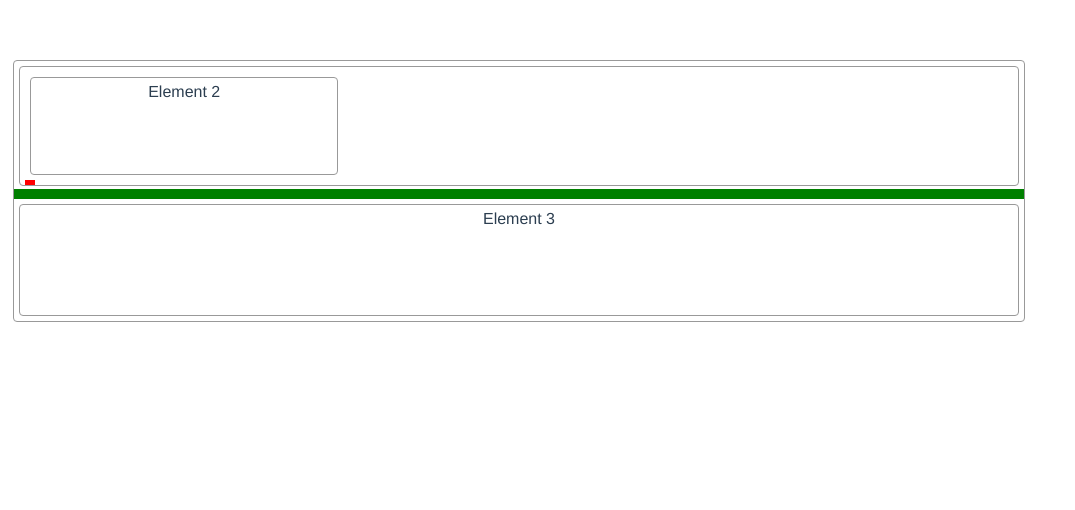
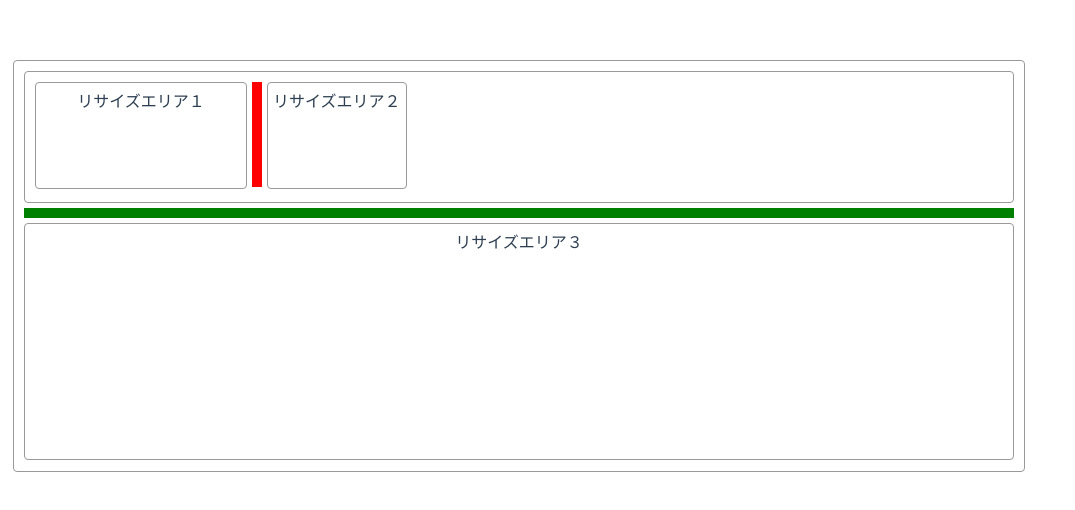
Before and after one commit to Shikataramuno/resizable-div-layout, a Vue app: page / in a window 1280 px wide. Shown: the top 510 px of the page, without its empty margins (0-1075 px from the left). Built offline with nearby package versions, Linux system fonts and the light colour scheme.

Commit message:
div要素のwidth属性を制御してリサイズするようにした

```diff
--- a/src/components/ResizableDivView.vue
+++ b/src/components/ResizableDivView.vue
@@ -1,50 +1,44 @@
 <template>
   <div id="resizeArea"
     ref="resizeArea"
-    style="width:1000px; height:250px; overflow:auto; position: relative;"
+    style="height: 400px;"
     class="element">
     <div id="topElements"
-      ref="topElement"
-      class="element"
-      style="overflow:auto; position:absolute; left: 0; top: 0; right:0;">
+      ref="topElements"
+      style="height: 120px;"
+      class="element">
+      <div id="element1"
+        ref="element1"
+        style="width: 200px;"
+        class="element">
+        リサイズエリア１
+      </div>
+      <div id="resizerX"
+        ref="resizerX"
+        style="background: red;"
+        draggable="true"
+        @dragstart="xResizeStart"
+        @dragend="xResizeEnd"
+        @drag="xResize">
+      </div>
       <div id="element2"
         ref="element2"
-        class="element"
-        style="width: 30%; height:10px; position: relative;">
-        Element 2
-        <!--
-        <div id="resizerXY"
-          ref="resizeXY"
-          draggable="true"
-          style="width: 10px; height: 10px; background: blue; position:absolute; left: 0; bottom: 0;"
-          @drag="resizeXYHandler">
-        </div>
-        -->
-      </div>
-      <div id="resizerX"
-        ref="resizeX"
-        draggable="true"
-        style="width: 10px; height:100%; background: red;"
-        @drag="resizeXHandler">
-      </div>
-      <div id="element1"
-        ref="element1"
-        class="element"
-        style="height:10px; overflow:auto;">
-        Element 1
+        class="element">
+        リサイズエリア２
       </div>
     </div>
     <div id="resizerY"
       ref="resizerY"
+      style="background: green;"
       draggable="true"
-      style="height:10px; position:absolute; left: 0; right:0; background: green;"
-      @drag="resizeYHandler">
+      @dragstart="yResizeStart"
+      @dragend="yResizeEnd"
+      @drag="yResize">
     </div>
     <div id="element3"
       ref="element3"
-      class="element"
-      style="height:100px; position:absolute; left: 0; bottom: 0; right:0;">
-      Element 3
+      class="element">
+      リサイズエリア３
     </div>
   </div>
 </template>
@@ -56,9 +50,11 @@ import { Component, Prop, Vue } from 'vue-property-decorator';
 @Component
 export default class ResizableDivView extends Vue {
   name: string = 'ResizableDivView';
-   $refs!: {
+  previousX: number = 0;
+  previousY: number = 0;
+  $refs!: {
     'resizeArea': HTMLDivElement;
-    'topElement': HTMLDivElement;
+    'topElements': HTMLDivElement;
     'element1': HTMLDivElement;
     'element2': HTMLDivElement;
     'element3': HTMLDivElement;
@@ -67,64 +63,89 @@ export default class ResizableDivView extends Vue {
     'resizerY': HTMLDivElement;
   };
 
-  onresize(): void {
-    const topElements: HTMLDivElement = this.$refs.topElement;
+　// 各Elementの高さ調整
+  setElementsHeight(): void {
+    // topElements内の<div>をpaddingを考慮してtopElementsの高さに合わせる
+    const padding: number = 25; // 上下5px
+    const topElements: HTMLDivElement = this.$refs.topElements;
+    let styleHeight: string = topElements!.style!.height!;
+    const topElementsHeight: number = Number(styleHeight.substring(0, styleHeight.indexOf('px')));
+    const innerElementsHeight: string = topElementsHeight - padding + 'px';
+    console.log('topElementsHeight : ' + styleHeight);
+    console.log('innerElementsHeight : ' +  innerElementsHeight);
+
     const element1: HTMLDivElement = this.$refs.element1;
+    element1.style.height = innerElementsHeight;
     const element2: HTMLDivElement = this.$refs.element2;
-    const element3: HTMLDivElement = this.$refs.element3;
+    element2.style.height = innerElementsHeight;
+    const resizerX: HTMLDivElement = this.$refs.resizerX;
+    resizerX.style.height = innerElementsHeight;
+
+    // リサイズエリア３の高さを変更
+    const resizeArea: HTMLElement = this.$refs.resizeArea;
+    styleHeight = resizeArea!.style!.height!;
+    const resizeAreaHeight: number = Number(styleHeight.substring(0, styleHeight.indexOf('px')));
     const resizerY: HTMLDivElement = this.$refs.resizerY;
-    resizerY.style.top = element3!.offsetTop - 15 + 'px';
-    topElements.style.height = resizerY!.offsetTop - 20 + 'px';
-    let height: number = topElements!.clientHeight - 32;
-    if (height < 0) {
-      height = 0;
-    }
-    element1.style.height = height + 'px';
-    element2.style.height = height + 'px';
+
+    const el3Height: string = resizeAreaHeight - topElementsHeight - padding - 30 + 'px';
+    const element3: HTMLElement = this.$refs.element3;
+    element3.style.height = el3Height;
   }
-  resizeX(x: number): void {
-    const element2: HTMLDivElement = this.$refs.element2;
-    const resizeArea: HTMLDivElement = this.$refs.resizeArea;
-    element2.style.width =
-      element2!.parentElement!.clientWidth!
-      + resizeArea!.offsetLeft
-      - x
-      + 'px';
-    console.log('element2.style.width = ' + element2.style.width);
+  // 横方向のリサイズ
+  changeWidth(x: number): void {
+    const element1: HTMLDivElement = this.$refs.element1;
+    const styleWidth: string = element1!.style!.width!;
+    const width: number = Number(styleWidth.substring(0, styleWidth.indexOf('px')));
+    const xdev: number = x - this.previousX;
+    element1.style.width = width + xdev + 'px';
+    this.previousX = x;
   }
-  resizeY(y: number): void {
-    const element3: HTMLDivElement = this.$refs.element3;
-    const resizeArea: HTMLDivElement = this.$refs.resizeArea;
-    const height: number =
-        element3!.parentElement!.clientHeight!
-        + resizeArea!.offsetTop
-        - y;
-    if ((height + 100) > element3!.parentElement!.clientHeight!) {
-      return;
-    }
-    element3.style.height = height + 'px';
-    this.onresize();
+  // 縦方向のリサイズ
+  changeHeight(y: number): void {
+    const topElements: HTMLDivElement = this.$refs.topElements;
+    const styleHeight: string = topElements!.style!.height!;
+    const height: number = Number(styleHeight.substring(0, styleHeight.indexOf('px')));
+    const ydev: number = y - this.previousY;
+    topElements.style.height = height + ydev + 'px';
+    this.previousY = y;
+    this.setElementsHeight();
   }
-  resizeXYHandler(e: MouseEvent): void {
+
+  // ドラッグ＆ドロップのイベントハンドラー
+  xResizeStart(e: MouseEvent): void {
+    const resizerX: HTMLElement = this.$refs.resizerX;
+    resizerX.style.background = '#000000';
+    this.previousX = e.pageX;
+  }
+  xResizeEnd(e: MouseEvent): void {
+    const resizerX: HTMLElement = this.$refs.resizerX;
+    resizerX.style.background = 'red';
+    this.previousX = 0;
+  }
+  xResize(e: MouseEvent): void {
     if (e.pageX) {
-      this.resizeX(e.pageX + 10);
-    }
-    this.resizeY(e.pageY + 50);
-  }
-  resizeXHandler(e: MouseEvent): void {
-    console.log('resizeXHandler e.pageX : ' + e.pageX);
-    if (e.pageX) {
-      this.resizeX(e.pageX + 25);
+      this.changeWidth(e.pageX);
     }
   }
-  resizeYHandler(e: MouseEvent): void {
-    this.resizeY(e.pageY + 25);
+  yResizeStart(e: MouseEvent): void {
+    const resizerY: HTMLElement = this.$refs.resizerY;
+    resizerY.style.background = '#000000';
+    this.previousY = e.pageY;
   }
+  yResizeEnd(e: MouseEvent) {
+    const resizerY: HTMLElement = this.$refs.resizerY;
+    resizerY.style.background = 'green';
+    this.previousY = 0;
+  }
+  yResize(e: MouseEvent): void {
+    if (e.pageY) {
+      this.changeHeight(e.pageY);
+    }
+  }
+
+  // 初期表示
   mounted(): void {
-    this.onresize();
-    // Resizer.resizerXY('resizeXY', this.resizeXYHandler);
-    // Resizer.resizerX('resizeX', this.resizeXHandler);
-    // Resizer.resizerY('resizeY', this.resizeYHandler);
+    this.setElementsHeight();
   }
 }
 </script>
@@ -136,13 +157,37 @@ export default class ResizableDivView extends Vue {
   margin: 5px;
   padding: 5px;
 }
+#resizeArea {
+  width: 1000px;
+  /* height: 400px; */
+  /* overflow: auto; */
+}
+/* */
+#topElements {
+  overflow: auto;
+}
+#element1 {
+  float: left;
+}
+#resizerX {
+  width: 10px;
+  float: left;
+  margin: 5px 0px;
+  padding: 5px 0px;
+  cursor: e-resize;
+}
+#element2 {
+  float: left;
+}
+/* */
 #resizerY {
+  height: 10px;
+  margin: 0px 5px;
+  padding: 0px 5px;
   cursor: n-resize;
 }
-#resizerX {
-  cursor: e-resize;
-}
-#resizerXY {
-  cursor: ne-resize;
+/* */
+#element3 {
+  height: 200px;
 }
 </style>
```
